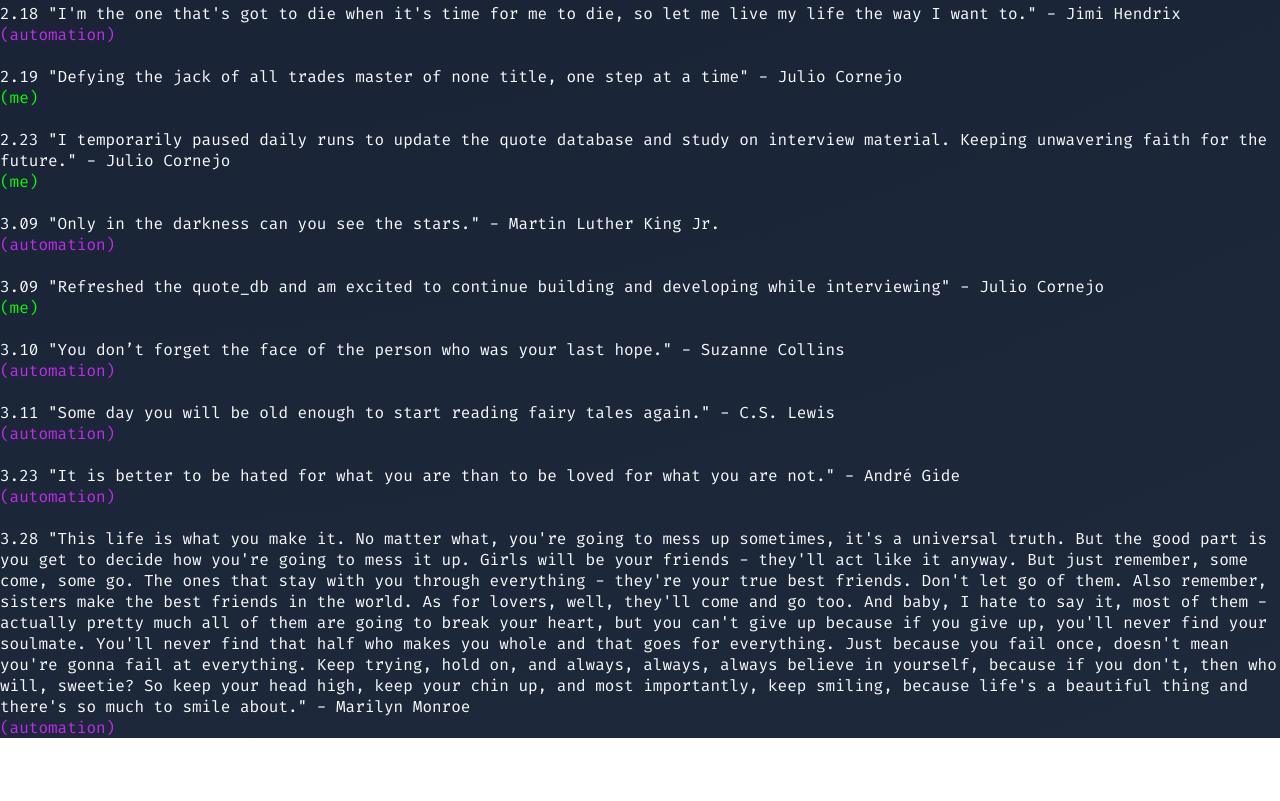
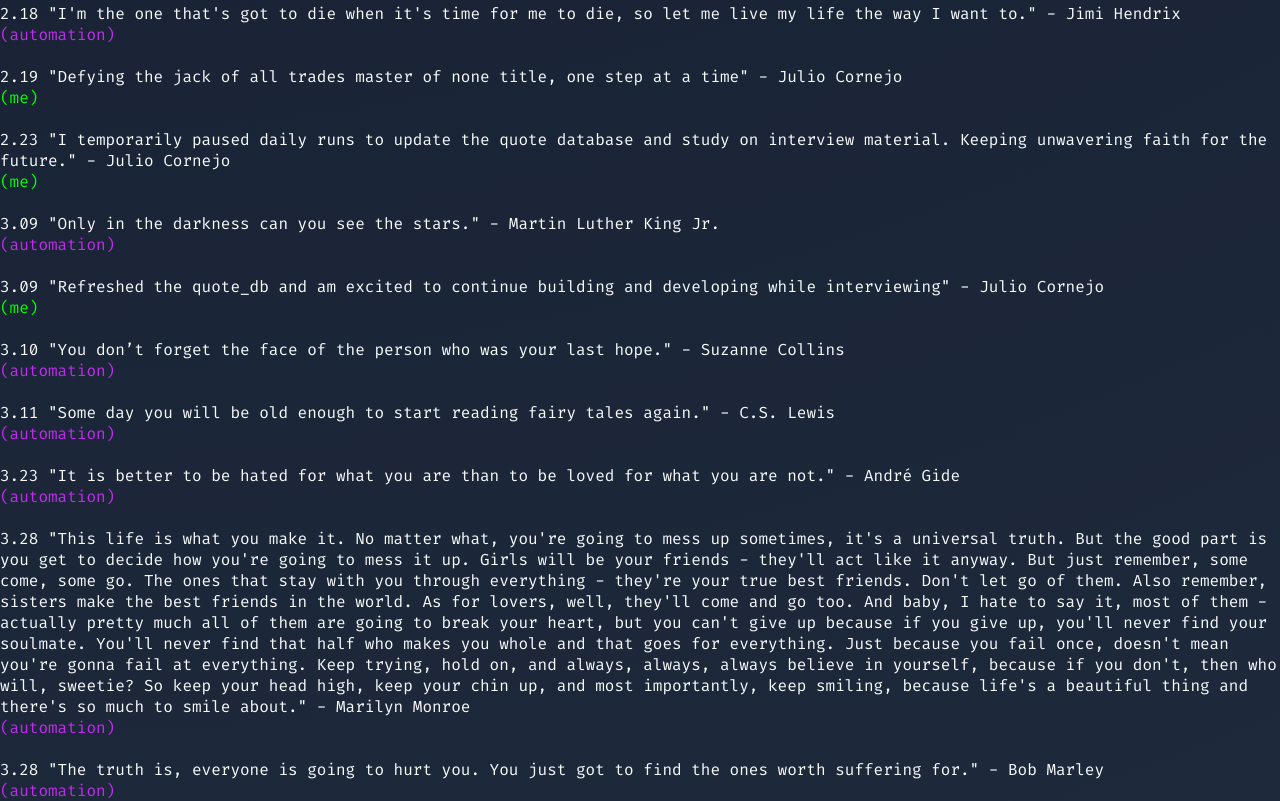
Before and after one commit to jcorne23/jcorn_dev, a plain HTML site: page quote.html in a window 1280 px wide. Shown: the part 2361-3162 px from the top of the page. Before the commit the page ends 3099 px from the top, so only its background shows below. Drawn offline with Linux system fonts and the light colour scheme.

Commit message:
Daily quote update

```diff
--- a/quote.html
+++ b/quote.html
@@ -220,4 +220,9 @@
 <p>
 3.28 "This life is what you make it. No matter what, you're going to mess up sometimes, it's a universal truth. But the good part is you get to decide how you're going to mess it up. Girls will be your friends - they'll act like it anyway. But just remember, some come, some go. The ones that stay with you through everything - they're your true best friends. Don't let go of them. Also remember, sisters make the best friends in the world. As for lovers, well, they'll come and go too. And baby, I hate to say it, most of them - actually pretty much all of them are going to break your heart, but you can't give up because if you give up, you'll never find your soulmate. You'll never find that half who makes you whole and that goes for everything. Just because you fail once, doesn't mean you're gonna fail at everything. Keep trying, hold on, and always, always, always believe in yourself, because if you don't, then who will, sweetie? So keep your head high, keep your chin up, and most importantly, keep smiling, because life's a beautiful thing and there's so much to smile about." - Marilyn Monroe <p class = "quote-highlight1"> (automation)
 </p>
+
+<br>
+<p>
+3.28 "The truth is, everyone is going to hurt you. You just got to find the ones worth suffering for." - Bob Marley <p class = "quote-highlight1"> (automation)
+</p>
 </body>
```
